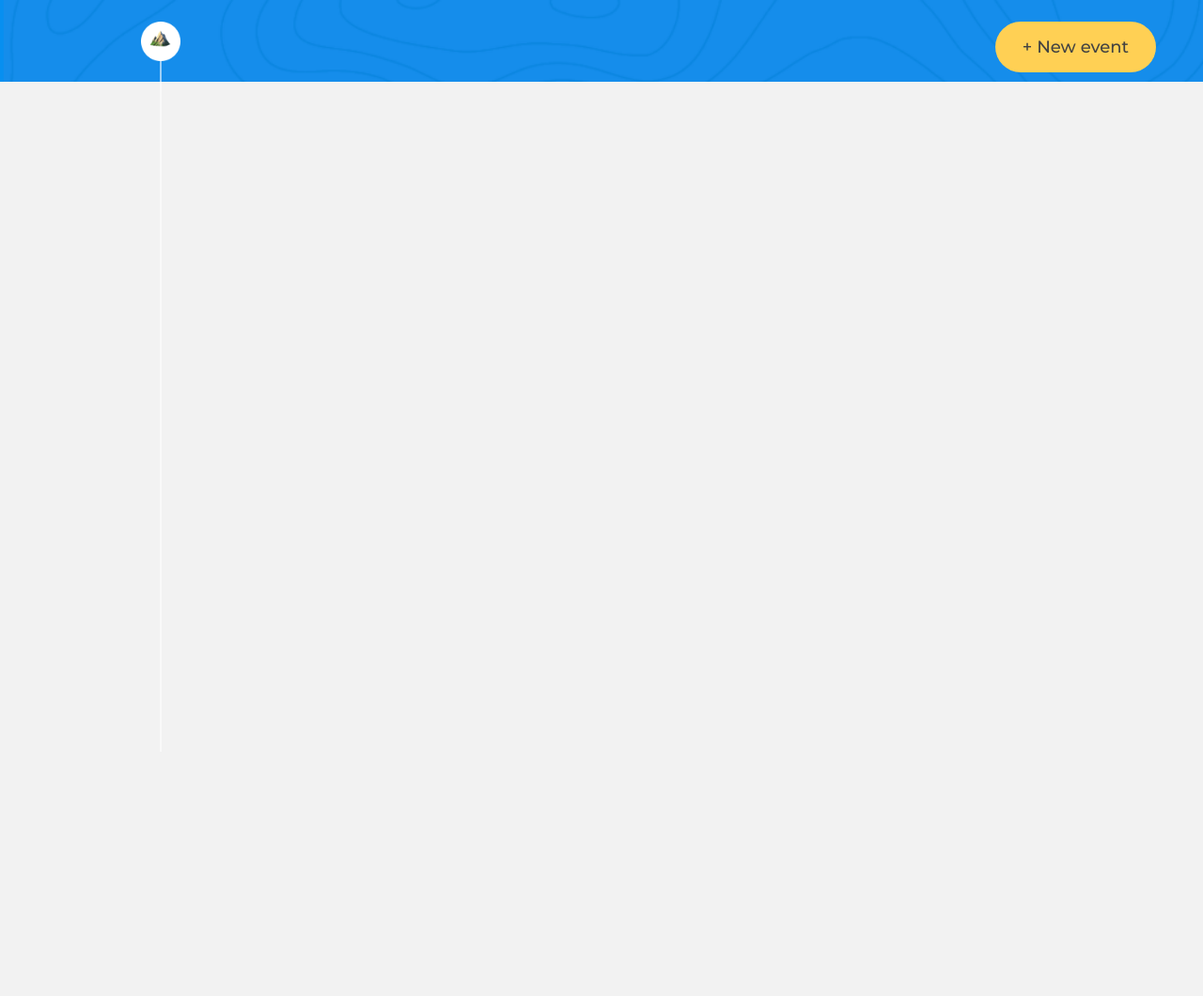
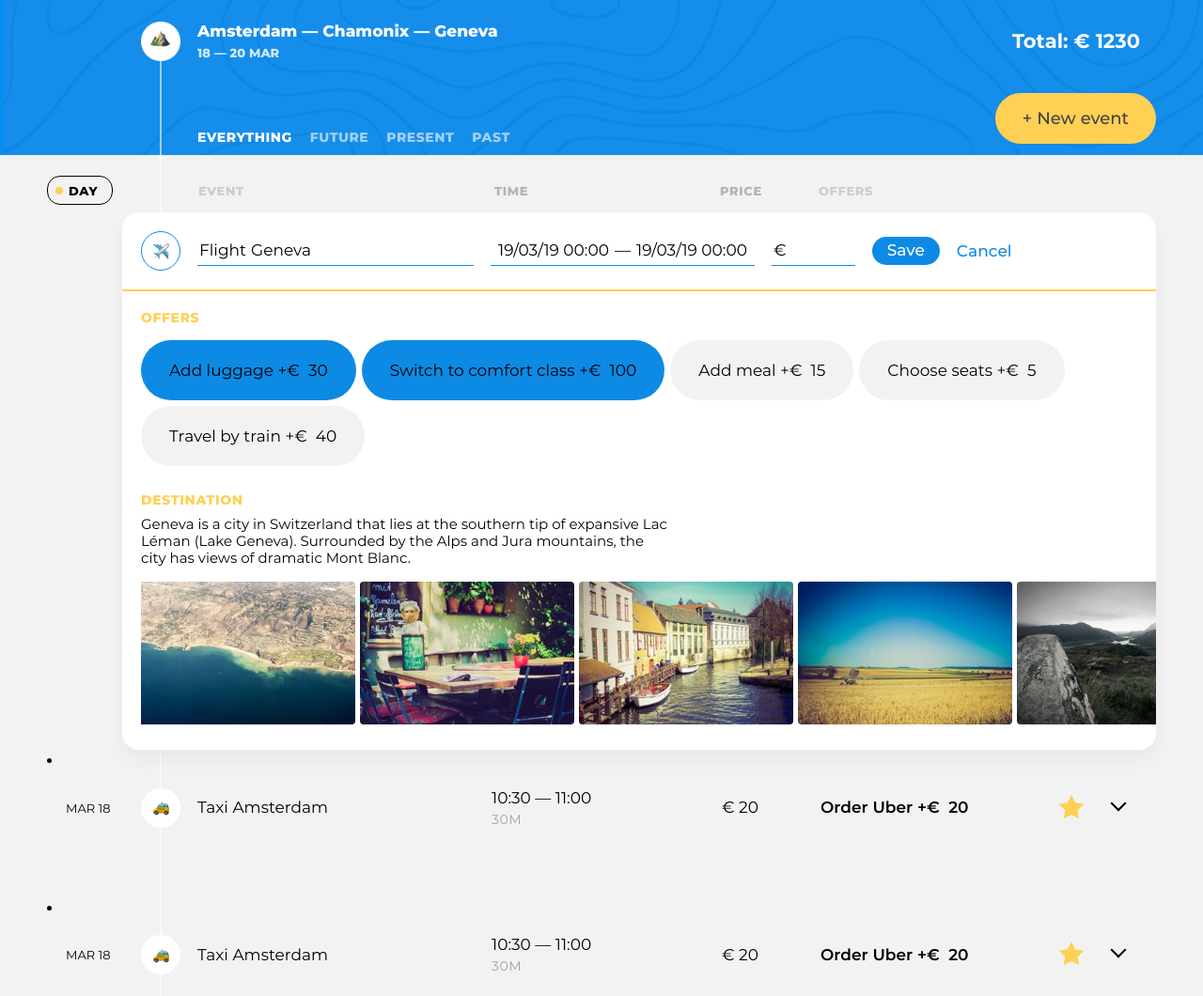
Before and after one commit to htmlacademy-ecmascript/2450403-big-trip-23, a website built with webpack: page public/index.html in a window 1280 px wide. Shown: the top 1060 px of the page at 94% size. Before the commit the page ends 800 px from the top, so only its background shows below. Built offline with nearby package versions, Linux system fonts and the light colour scheme.

Commit message:
added new modules for rendering

```diff
--- a/public/index.html
+++ b/public/index.html
@@ -37,5 +37,6 @@
           </section>
       </div>
     </main>
+    <script type="module" src="C:\Users\Яна\Big adventure\2450403-big-trip-23\src\main.js"></script>
   </body>
 </html>
--- /dev/null
+++ b/src/view/data.js
@@ -0,0 +1,3 @@
+const WAYPOINTS_QUANTITY = 3;
+
+export {WAYPOINTS_QUANTITY};
--- /dev/null
+++ b/src/view/editing-form.js
@@ -0,0 +1,177 @@
+import { createElement } from '../render.js';
+
+const createEditingFormTemplate = () => `
+<form class="event event--edit" action="#" method="post">
+  <header class="event__header">
+    <div class="event__type-wrapper">
+      <label class="event__type  event__type-btn" for="event-type-toggle-1">
+        <span class="visually-hidden">Choose event type</span>
+        <img class="event__type-icon" width="17" height="17" src="img/icons/flight.png" alt="Event type icon">
+      </label>
+      <input class="event__type-toggle  visually-hidden" id="event-type-toggle-1" type="checkbox">
+
+      <div class="event__type-list">
+        <fieldset class="event__type-group">
+          <legend class="visually-hidden">Event type</legend>
+
+          <div class="event__type-item">
+            <input id="event-type-taxi-1" class="event__type-input  visually-hidden" type="radio" name="event-type" value="taxi">
+            <label class="event__type-label  event__type-label--taxi" for="event-type-taxi-1">Taxi</label>
+          </div>
+
+          <div class="event__type-item">
+            <input id="event-type-bus-1" class="event__type-input  visually-hidden" type="radio" name="event-type" value="bus">
+            <label class="event__type-label  event__type-label--bus" for="event-type-bus-1">Bus</label>
+          </div>
+
+          <div class="event__type-item">
+            <input id="event-type-train-1" class="event__type-input  visually-hidden" type="radio" name="event-type" value="train">
+            <label class="event__type-label  event__type-label--train" for="event-type-train-1">Train</label>
+          </div>
+
+          <div class="event__type-item">
+            <input id="event-type-ship-1" class="event__type-input  visually-hidden" type="radio" name="event-type" value="ship">
+            <label class="event__type-label  event__type-label--ship" for="event-type-ship-1">Ship</label>
+          </div>
+
+          <div class="event__type-item">
+            <input id="event-type-drive-1" class="event__type-input  visually-hidden" type="radio" name="event-type" value="drive">
+            <label class="event__type-label  event__type-label--drive" for="event-type-drive-1">Drive</label>
+          </div>
+
+          <div class="event__type-item">
+            <input id="event-type-flight-1" class="event__type-input  visually-hidden" type="radio" name="event-type" value="flight" checked>
+            <label class="event__type-label  event__type-label--flight" for="event-type-flight-1">Flight</label>
+          </div>
+
+          <div class="event__type-item">
+            <input id="event-type-check-in-1" class="event__type-input  visually-hidden" type="radio" name="event-type" value="check-in">
+            <label class="event__type-label  event__type-label--check-in" for="event-type-check-in-1">Check-in</label>
+          </div>
+
+          <div class="event__type-item">
+            <input id="event-type-sightseeing-1" class="event__type-input  visually-hidden" type="radio" name="event-type" value="sightseeing">
+            <label class="event__type-label  event__type-label--sightseeing" for="event-type-sightseeing-1">Sightseeing</label>
+          </div>
+
+          <div class="event__type-item">
+            <input id="event-type-restaurant-1" class="event__type-input  visually-hidden" type="radio" name="event-type" value="restaurant">
+            <label class="event__type-label  event__type-label--restaurant" for="event-type-restaurant-1">Restaurant</label>
+          </div>
+        </fieldset>
+      </div>
+    </div>
+
+    <div class="event__field-group  event__field-group--destination">
+      <label class="event__label  event__type-output" for="event-destination-1">
+        Flight
+      </label>
+      <input class="event__input  event__input--destination" id="event-destination-1" type="text" name="event-destination" value="Geneva" list="destination-list-1">
+      <datalist id="destination-list-1">
+        <option value="Amsterdam"></option>
+        <option value="Geneva"></option>
+        <option value="Chamonix"></option>
+      </datalist>
+    </div>
+
+    <div class="event__field-group  event__field-group--time">
+      <label class="visually-hidden" for="event-start-time-1">From</label>
+      <input class="event__input  event__input--time" id="event-start-time-1" type="text" name="event-start-time" value="19/03/19 00:00">
+      &mdash;
+      <label class="visually-hidden" for="event-end-time-1">To</label>
+      <input class="event__input  event__input--time" id="event-end-time-1" type="text" name="event-end-time" value="19/03/19 00:00">
+    </div>
+
+    <div class="event__field-group  event__field-group--price">
+      <label class="event__label" for="event-price-1">
+        <span class="visually-hidden">Price</span>
+        &euro;
+      </label>
+      <input class="event__input  event__input--price" id="event-price-1" type="text" name="event-price" value="">
+    </div>
+
+    <button class="event__save-btn  btn  btn--blue" type="submit">Save</button>
+    <button class="event__reset-btn" type="reset">Cancel</button>
+  </header>
+  <section class="event__details">
+    <section class="event__section  event__section--offers">
+      <h3 class="event__section-title  event__section-title--offers">Offers</h3>
+
+      <div class="event__available-offers">
+        <div class="event__offer-selector">
+          <input class="event__offer-checkbox  visually-hidden" id="event-offer-luggage-1" type="checkbox" name="event-offer-luggage" checked>
+          <label class="event__offer-label" for="event-offer-luggage-1">
+            <span class="event__offer-title">Add luggage</span>
+            &plus;&euro;&nbsp;
+            <span class="event__offer-price">30</span>
+          </label>
+        </div>
+
+        <div class="event__offer-selector">
+          <input class="event__offer-checkbox  visually-hidden" id="event-offer-comfort-1" type="checkbox" name="event-offer-comfort" checked>
+          <label class="event__offer-label" for="event-offer-comfort-1">
+            <span class="event__offer-title">Switch to comfort class</span>
+            &plus;&euro;&nbsp;
+            <span class="event__offer-price">100</span>
+          </label>
+        </div>
+
+        <div class="event__offer-selector">
+          <input class="event__offer-checkbox  visually-hidden" id="event-offer-meal-1" type="checkbox" name="event-offer-meal">
+          <label class="event__offer-label" for="event-offer-meal-1">
+            <span class="event__offer-title">Add meal</span>
+            &plus;&euro;&nbsp;
+            <span class="event__offer-price">15</span>
+          </label>
+        </div>
+
+        <div class="event__offer-selector">
+          <input class="event__offer-checkbox  visually-hidden" id="event-offer-seats-1" type="checkbox" name="event-offer-seats">
+          <label class="event__offer-label" for="event-offer-seats-1">
+            <span class="event__offer-title">Choose seats</span>
+            &plus;&euro;&nbsp;
+            <span class="event__offer-price">5</span>
+          </label>
+        </div>
+
+        <div class="event__offer-selector">
+          <input class="event__offer-checkbox  visually-hidden" id="event-offer-train-1" type="checkbox" name="event-offer-train">
+          <label class="event__offer-label" for="event-offer-train-1">
+            <span class="event__offer-title">Travel by train</span>
+            &plus;&euro;&nbsp;
+            <span class="event__offer-price">40</span>
+          </label>
+        </div>
+      </div>
+    </section>
+
+    <section class="event__section  event__section--destination">
+      <h3 class="event__section-title  event__section-title--destination">Destination</h3>
+      <p class="event__destination-description">Geneva is a city in Switzerland that lies at the southern tip of expansive Lac Léman (Lake Geneva). Surrounded by the Alps and Jura mountains, the city has views of dramatic Mont Blanc.</p>
+
+      <div class="event__photos-container">
+        <div class="event__photos-tape">
+          <img class="event__photo" src="img/photos/1.jpg" alt="Event photo">
+          <img class="event__photo" src="img/photos/2.jpg" alt="Event photo">
+          <img class="event__photo" src="img/photos/3.jpg" alt="Event photo">
+          <img class="event__photo" src="img/photos/4.jpg" alt="Event photo">
+          <img class="event__photo" src="img/photos/5.jpg" alt="Event photo">
+        </div>
+      </div>
+    </section>
+  </section>
+</form>`;
+
+export default class EditigForm {
+  getTemplate() {
+    return createEditingFormTemplate();
+  }
+
+  getElement() {
+    if (!this.element) {
+      this.element = createElement(this.getTemplate());
+    }
+
+    return this.element;
+  }
+}
--- /dev/null
+++ b/src/view/filter.js
@@ -0,0 +1,40 @@
+import { createElement } from '../render.js';
+
+const createFilterTemplate = () => `
+  <form class="trip-filters" action="#" method="get">
+    <div class="trip-filters__filter">
+      <input id="filter-everything" class="trip-filters__filter-input  visually-hidden" type="radio" name="trip-filter" value="everything" checked>
+      <label class="trip-filters__filter-label" for="filter-everything">Everything</label>
+    </div>
+
+    <div class="trip-filters__filter">
+      <input id="filter-future" class="trip-filters__filter-input  visually-hidden" type="radio" name="trip-filter" value="future">
+      <label class="trip-filters__filter-label" for="filter-future">Future</label>
+    </div>
+
+    <div class="trip-filters__filter">
+      <input id="filter-present" class="trip-filters__filter-input  visually-hidden" type="radio" name="trip-filter" value="present">
+      <label class="trip-filters__filter-label" for="filter-present">Present</label>
+    </div>
+
+    <div class="trip-filters__filter">
+      <input id="filter-past" class="trip-filters__filter-input  visually-hidden" type="radio" name="trip-filter" value="past">
+      <label class="trip-filters__filter-label" for="filter-past">Past</label>
+    </div>
+
+    <button class="visually-hidden" type="submit">Accept filter</button>
+  </form>`;
+
+export default class Filter {
+  getTemplate() {
+    return createFilterTemplate();
+  }
+
+  getElement() {
+    if (!this.element) {
+      this.element = createElement(this.getTemplate());
+    }
+
+    return this.element;
+  }
+}
--- /dev/null
+++ b/src/view/sorting.js
@@ -0,0 +1,43 @@
+import { createElement } from '../render.js';
+
+const createSortTemplate = () => `
+<form class="trip-events__trip-sort  trip-sort" action="#" method="get">
+<div class="trip-sort__item  trip-sort__item--day">
+  <input id="sort-day" class="trip-sort__input  visually-hidden" type="radio" name="trip-sort" value="sort-day" checked>
+  <label class="trip-sort__btn" for="sort-day">Day</label>
+</div>
+
+<div class="trip-sort__item  trip-sort__item--event">
+  <input id="sort-event" class="trip-sort__input  visually-hidden" type="radio" name="trip-sort" value="sort-event" disabled>
+  <label class="trip-sort__btn" for="sort-event">Event</label>
+</div>
+
+<div class="trip-sort__item  trip-sort__item--time">
+  <input id="sort-time" class="trip-sort__input  visually-hidden" type="radio" name="trip-sort" value="sort-time">
+  <label class="trip-sort__btn" for="sort-time">Time</label>
+</div>
+
+<div class="trip-sort__item  trip-sort__item--price">
+  <input id="sort-price" class="trip-sort__input  visually-hidden" type="radio" name="trip-sort" value="sort-price">
+  <label class="trip-sort__btn" for="sort-price">Price</label>
+</div>
+
+<div class="trip-sort__item  trip-sort__item--offer">
+  <input id="sort-offer" class="trip-sort__input  visually-hidden" type="radio" name="trip-sort" value="sort-offer" disabled>
+  <label class="trip-sort__btn" for="sort-offer">Offers</label>
+</div>
+</form>`;
+
+export default class Sorting {
+  getTemplate () {
+    return createSortTemplate();
+  }
+
+  getElement () {
+    if (!this.element) {
+      this.element = createElement(this.getTemplate());
+    }
+
+    return this.element;
+  }
+}
--- /dev/null
+++ b/src/view/trip-info-block.js
@@ -0,0 +1,28 @@
+import { createElement } from '../render.js';
+
+const createTripInfoBlock = () => `
+<section class="trip-main__trip-info  trip-info">
+<div class="trip-info__main">
+  <h1 class="trip-info__title">Amsterdam &mdash; Chamonix &mdash; Geneva</h1>
+
+  <p class="trip-info__dates">18&nbsp;&mdash;&nbsp;20 Mar</p>
+</div>
+
+<p class="trip-info__cost">
+  Total: &euro;&nbsp;<span class="trip-info__cost-value">1230</span>
+</p>
+</section>`;
+
+export default class TripInfoBlock {
+  getTemplate () {
+    return createTripInfoBlock();
+  }
+
+  getElement () {
+    if (!this.element) {
+      this.element = createElement(this.getTemplate());
+    }
+
+    return this.element;
+  }
+}
--- /dev/null
+++ b/src/view/waypoint.js
@@ -0,0 +1,51 @@
+import { createElement } from '../render.js';
+
+const createWaypointTemplate = () => `
+<li class="trip-events__item">
+<div class="event">
+  <time class="event__date" datetime="2019-03-18">MAR 18</time>
+  <div class="event__type">
+    <img class="event__type-icon" width="42" height="42" src="img/icons/taxi.png" alt="Event type icon">
+  </div>
+  <h3 class="event__title">Taxi Amsterdam</h3>
+  <div class="event__schedule">
+    <p class="event__time">
+      <time class="event__start-time" datetime="2019-03-18T10:30">10:30</time>
+      &mdash;
+      <time class="event__end-time" datetime="2019-03-18T11:00">11:00</time>
+    </p>
+    <p class="event__duration">30M</p>
+  </div>
+  <p class="event__price">
+    &euro;&nbsp;<span class="event__price-value">20</span>
+  </p>
+  <h4 class="visually-hidden">Offers:</h4>
+  <ul class="event__selected-offers">
+    <li class="event__offer">
+      <span class="event__offer-title">Order Uber</span>
+      &plus;&euro;&nbsp;
+      <span class="event__offer-price">20</span>
+    </li>
+  </ul>
+  <button class="event__favorite-btn event__favorite-btn--active" type="button">
+    <span class="visually-hidden">Add to favorite</span>
+    <svg class="event__favorite-icon" width="28" height="28" viewBox="0 0 28 28">
+      <path d="M14 21l-8.22899 4.3262 1.57159-9.1631L.685209 9.67376 9.8855 8.33688 14 0l4.1145 8.33688 9.2003 1.33688-6.6574 6.48934 1.5716 9.1631L14 21z"/>
+    </svg>
+  </button>
+  <button class="event__rollup-btn" type="button">
+    <span class="visually-hidden">Open event</span>
+  </button>
+</div>
+</li>`;
+
+export default class Waypoint {
+  getTemplate () {
+    return createWaypointTemplate();
+  }
+
+  getElement () {
+    this.element = createElement(this.getTemplate());
+    return this.element;
+  }
+}
```
Also changed, not shown: src/main.js (+45 -0 lines), 1 other file.
